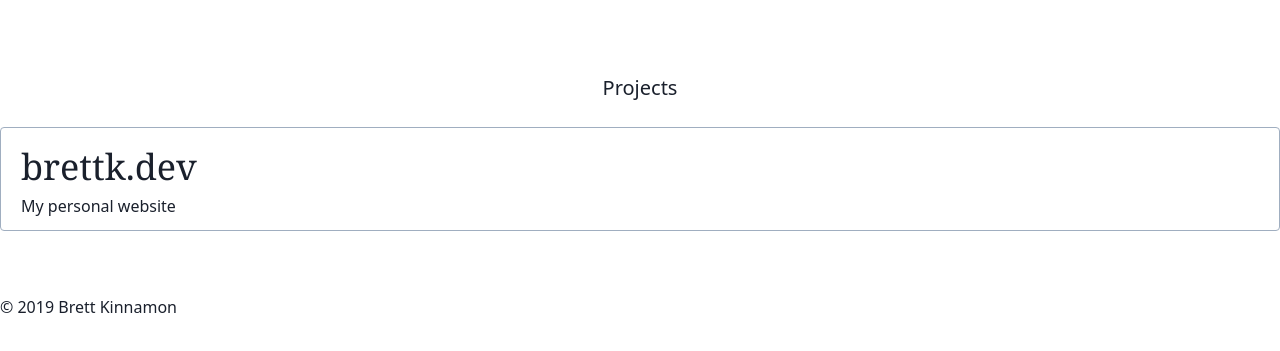
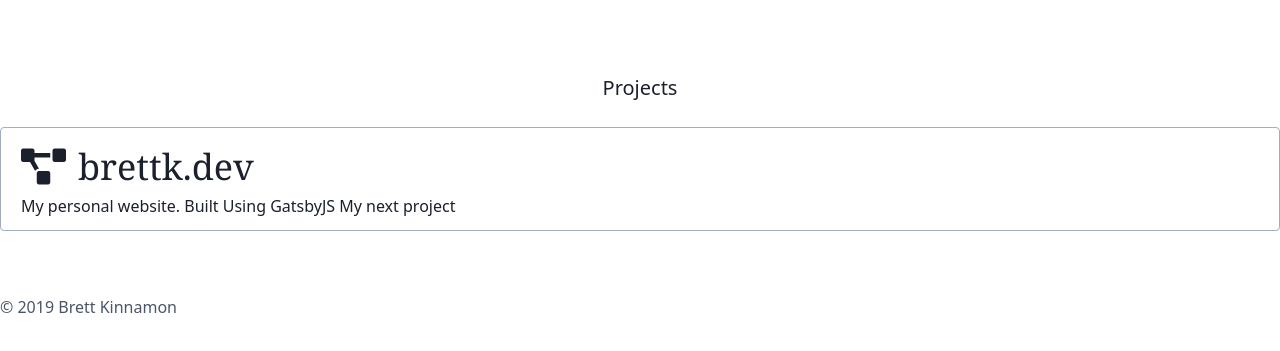
Before and after one commit to bkinnamon/brettk.dev, a Gatsby site: page /projects in a window 1280 px wide. Shown: the part 51-402 px from the top of the page. Built offline with nearby package versions, Linux system fonts and the light colour scheme; Gatsby itself is replaced by a stand-in of ours.

Commit message:
restyled the projects list

```diff
--- a/src/components/layout.js
+++ b/src/components/layout.js
@@ -19,8 +19,6 @@ const Layout = ({ children }) => {
     }
   `)
 
-  console.log(data)
-
   return (
     <>
       <Header
--- a/src/content/projects/brettk.dev.md
+++ b/src/content/projects/brettk.dev.md
@@ -2,6 +2,12 @@
 title: brettk.dev
 category: projects
 link: https://brettk.dev/
+icon: project-diagram
 ---
 
-My personal website
+My personal website.
+
+## Built Using
+
+- [GatsbyJS](https://gatsbyjs.org)
+- My next project
--- a/src/pages/projects.js
+++ b/src/pages/projects.js
@@ -15,6 +15,7 @@ export const query = graphql`
           frontmatter {
             title
             link
+            icon
           }
           excerpt
         }
@@ -29,12 +30,15 @@ const Projects = ({ data }) => {
       <SEO title="Projects" />
       <h2>Projects</h2>
       {data.allMarkdownRemark.edges.map(({ node }) => (
-        <a href={node.frontmatter.link} key={node.id}>
-          <div className="card">
-            <h3>{node.frontmatter.title}</h3>
+        <div className="card" key={node.id}>
+          <a href={node.frontmatter.link}>
+            <h3>
+              <i className={`mr-3 fas fa-${node.frontmatter.icon}`}></i>
+              {node.frontmatter.title}
+            </h3>
+          </a>
             <p>{node.excerpt}</p>
-          </div>
-        </a>
+        </div>
       ))}
     </Layout>
   )
--- a/src/styles/global.css
+++ b/src/styles/global.css
@@ -24,12 +24,16 @@ h3 {
   @apply font-serif text-4xl;
 }
 
+ul {
+  @apply list-disc;
+}
+
+footer {
+  @apply text-gray-700;
+}
+
 .card {
   @apply border border-gray-500 rounded px-5 py-3;
-}
-
-.card:hover {
-  @apply bg-gray-100;
 }
 
 .header {
```
